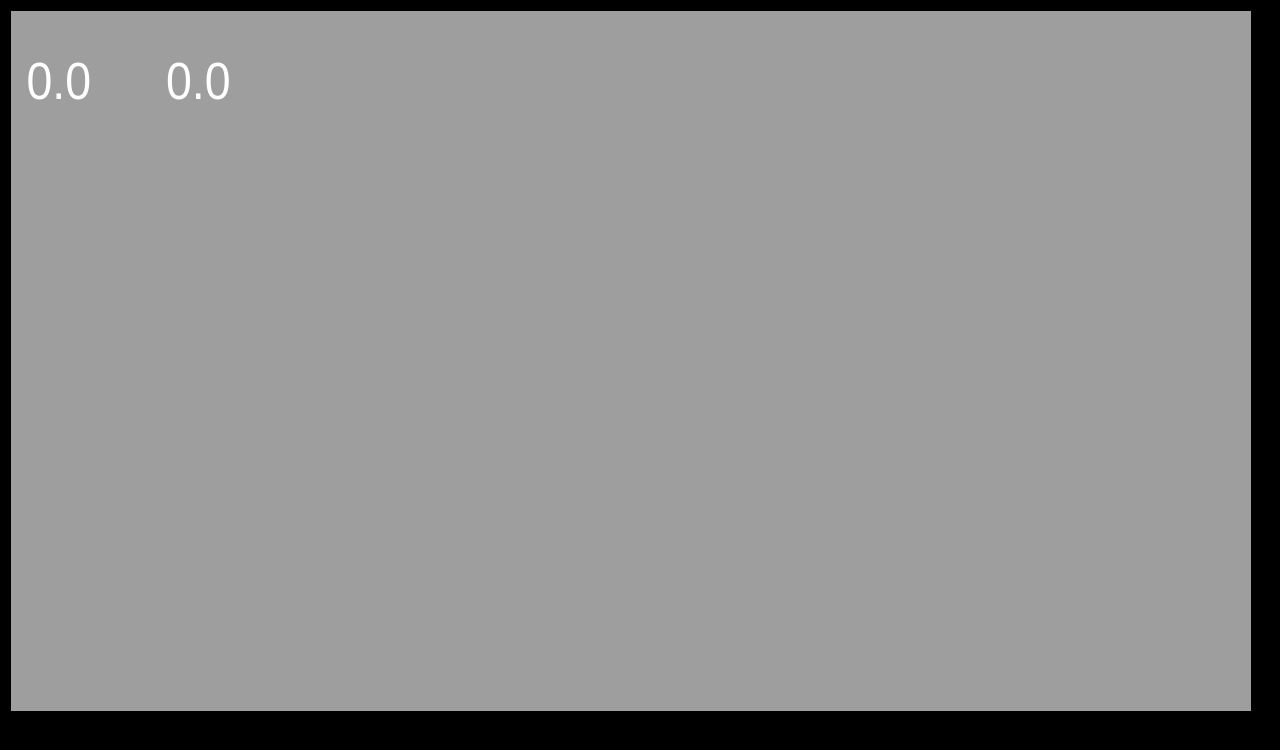
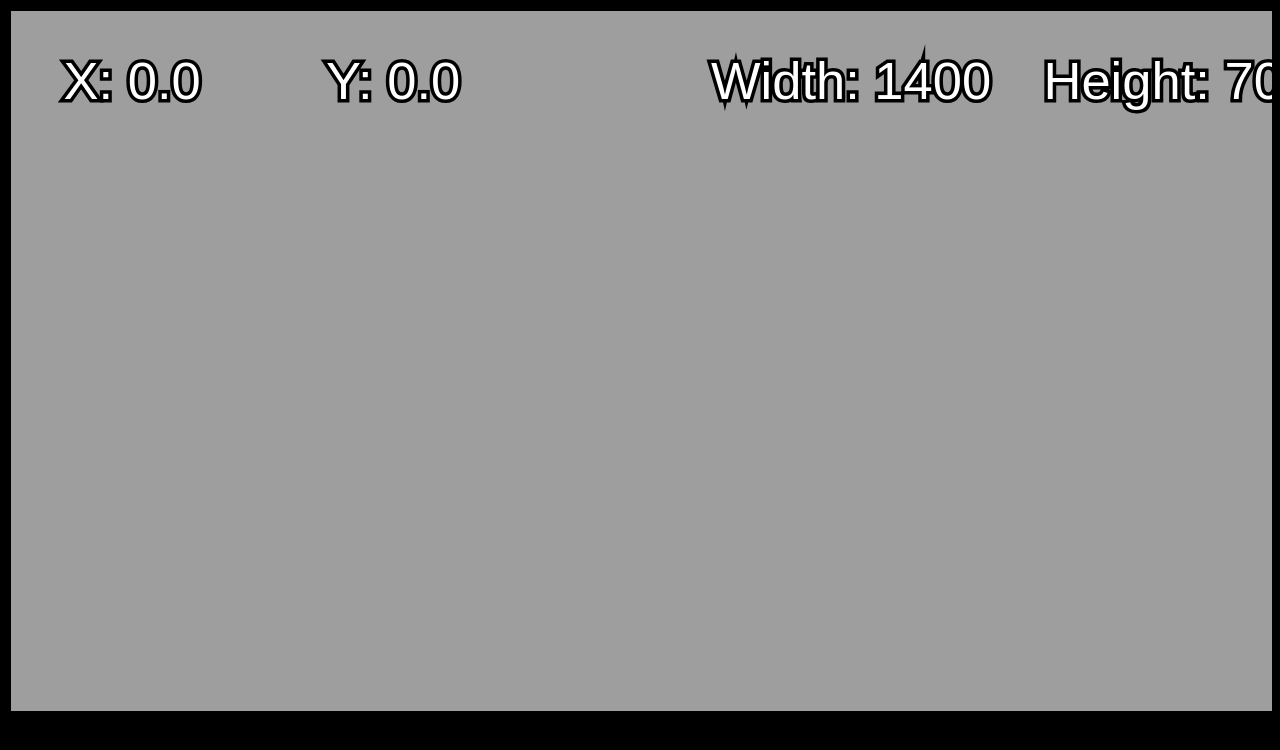
Before and after one commit to TRFDR/t, a plain HTML site: page index.html in a window 1280 px wide. Drawn offline with Linux system fonts and the light colour scheme.

Commit message:
Update index.html

```diff
--- a/index.html
+++ b/index.html
@@ -18,7 +18,7 @@ html, body {
 <canvas id="myCanvas" onload ="move()" onclick = "clickfunc()" onkeydown="uniKeyCode(event)" width="800" height="400" style="border:3px solid black;">
 </canvas>
 
-<img id="grassland"  style="visibility:hidden" src="https://i.imgur.com/pGARt1V.png" alt="">
+<img id="grassland"  style="visibility:hidden" src="https://i.imgur.com/fFjH8zy.png" alt="">
 
 
 
@@ -38,7 +38,7 @@ var ctx = c.getContext("2d");
 var w = window.innerWidth;
 var h = window.innerHeight;
 h = h - 100;
-w = w - 40;
+w = h*2;
 c.width  = w;
 c.height = h;
 
@@ -52,7 +52,8 @@ window.onresize = function(event) {
 w = window.innerWidth;
 h = window.innerHeight;
 h = h - 100;
-w = w - 40;
+
+w = h*2;
 c.width  = w;
 c.height = h;
 scalew = (w/800);
@@ -71,6 +72,16 @@ c.addEventListener("mousemove", function(e) {
     canvasY = Math.round(e.clientY - cRect.top);         // positions to get make (0,0) the top left of the
 });
 
+function drawStroked(text, x, y) {
+    ctx.font = '30px Arial';
+    ctx.strokeStyle = 'black';
+    ctx.lineWidth = 4;
+    ctx.strokeText(text, x, y);
+    ctx.fillStyle = 'white';
+    ctx.fillText(text, x, y);
+}
+
+//drawStroked("37°", 50, 150);
 
 function move() {
 //Background Image
@@ -82,8 +93,13 @@ var fakeY = (canvasY/scaleh).toFixed(1);
 
 ctx.fillStyle = "white";
 ctx.font = "30px Arial";
-ctx.fillText(fakeX, 10, 50);
-ctx.fillText(fakeY, 100, 50);
+drawStroked("X: " + fakeX, 30, 50);
+drawStroked("Y: " + fakeY, 180, 50);
+
+drawStroked("Width: " + w, 400, 50);
+drawStroked("Height: " + h, 590, 50);
+
+drawStroked(w/h, 770, 380);
 
 
 }//End of FUNCTION
```
